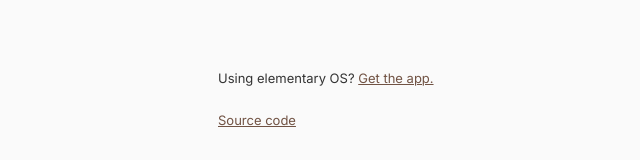
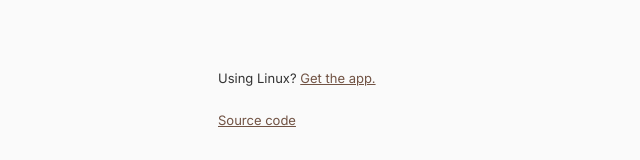
Before and after one commit to elfenware/obliviate-web, a Svelte app: page / in a window 1280 px wide. Shown: the part 334-494 px from the top of the page, without its empty margins (318-958 px from the left). Built offline with nearby package versions, Linux system fonts and the light colour scheme.

Commit message:
Update AppCenter link

```diff
--- a/src/Footer.svelte
+++ b/src/Footer.svelte
@@ -15,9 +15,9 @@
 
 <footer>
   <p>
-    Using elementary OS?
+    Using Linux?
     <a
-      href="https://github.com/elfenware/obliviate"
+      href="https://appcenter.elementary.io/com.github.elfenware.obliviate/"
       target="_blank"
       rel="noopener noreferrer">Get the app.</a>
   </p>
```
